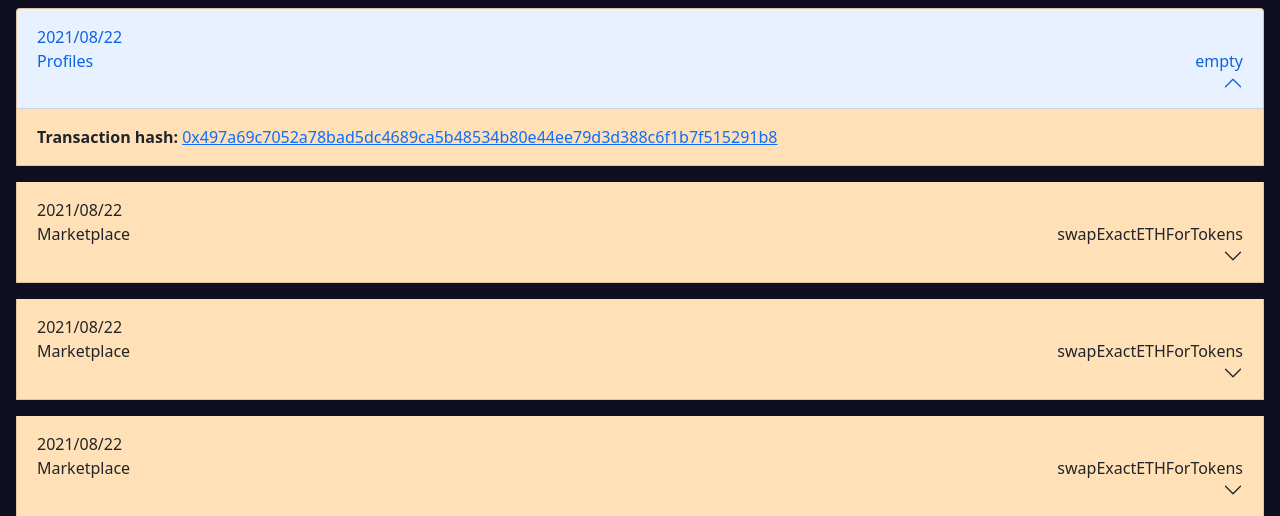
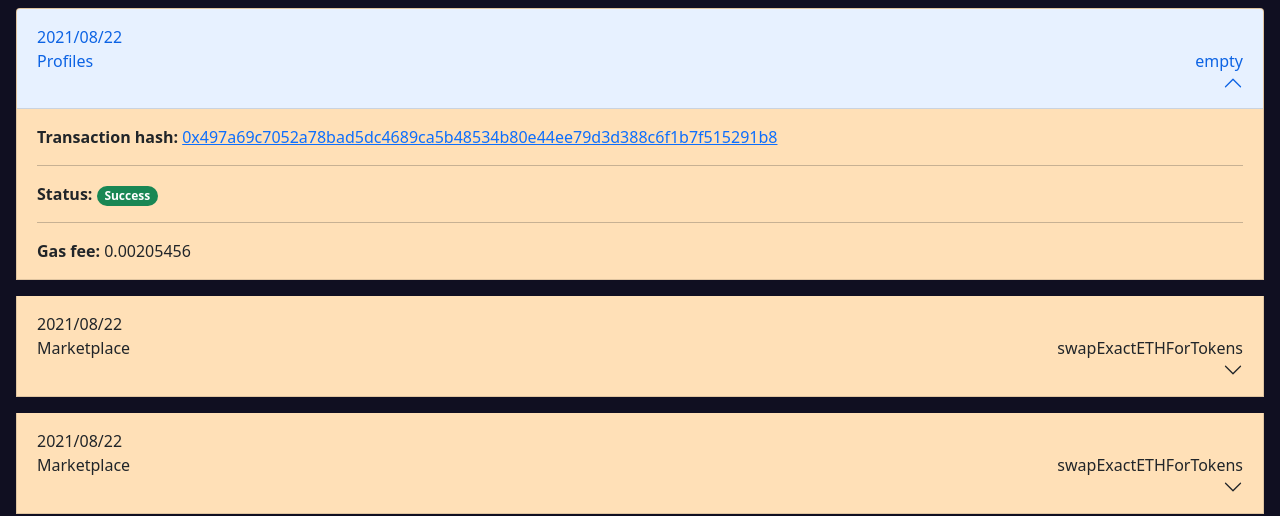
Before and after one commit to jamestran201/dfk-transaction-tracker, a Django app: page /transactions/ in a window 1280 px wide, after a click that opens the changed part. Shown: the top 516 px of the page. Run offline with Django 4.2, Linux system fonts and the light colour scheme; style sheets or scripts are compiled from the project's sources; parts of the project's set-up code (start-up, migrations or seed data) failed here and were passed over; some libraries are stand-ins or nearby versions.

Commit message:
WIP: add transaction status and gas price

```diff
--- a/tracker/presenters/transaction_presenter.py
+++ b/tracker/presenters/transaction_presenter.py
@@ -32,6 +32,15 @@ class TransactionPresenter:
 
     def block_explorer_link(self):
         return f"{HARMONY_BLOCK_EXPLORER}{self.transaction['TxHash']}"
+
+    def status(self):
+        return "Success" if self.transaction["status"] == 1 else "Error"
+
+    def status_badge_css_class(self):
+        return "bg-success" if self.transaction["status"] == 1 else "bg-danger"
+
+    def gas_fee(self):
+        return self.transaction["TxFee"]
 
     def has_token_transfers(self):
         return len(self.transaction["TxTokens"]) > 0
--- a/tracker/templates/transactions/get.html
+++ b/tracker/templates/transactions/get.html
@@ -27,6 +27,16 @@
           <strong>Transaction hash:</strong>
           <a href="{{ transaction.block_explorer_link }}" target="_blank">{{ transaction.tx_hash }}</a>
 
+          <hr>
+
+          <strong>Status:</strong>
+          <span class="badge rounded-pill {{ transaction.status_badge_css_class }}">{{ transaction.status }}</span>
+
+          <hr>
+
+          <strong>Gas fee:</strong>
+          <span>{{ transaction.gas_fee }}</span>
+
           {% if transaction.has_token_transfers %}
             <hr>
 
@@ -53,6 +63,8 @@
               </ul>
             {% endwith %}
           {% endif %}
+
+
         </div>
       </div>
     </div>
```
